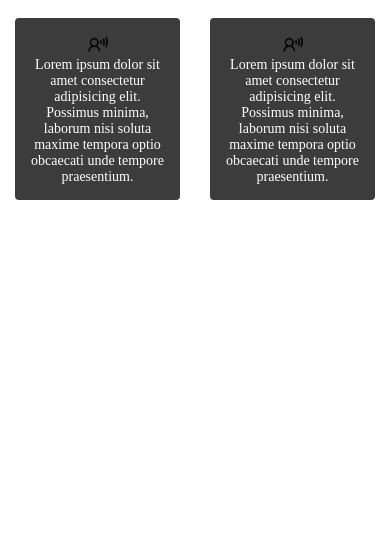
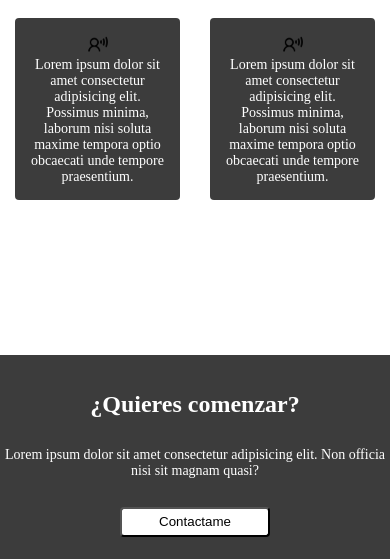
Before and after one commit to lautaroroldan/lautaroroldan545.github.io, a plain HTML site: page index.html in a window 390 px wide. Shown: the part 2129-2688 px from the top of the page. Drawn offline with Linux system fonts and the light colour scheme.

Commit message:
estilo-contacto
se estilizo el apartado de contacto para responsive

```diff
--- a/css/style.css
+++ b/css/style.css
@@ -16,13 +16,13 @@
 .gridContainer{
     display: grid;
     grid-template-columns: 100%;
-    grid-template-rows: 100px 100vh 700px 800px 200px 100px;
+    grid-template-rows: 100px 100vh 700px 800px 250px 100px;
     grid-template-areas:
     "header"
     "background"
     "section"
     "aside"
-    "contacto"
+    "contact"
     "footer";
 }
 
@@ -42,7 +42,7 @@ aside{
 }
 
 .contacto{
-    grid-area: contacto;
+    grid-area: contact;
 }
 
 footer{
@@ -164,8 +164,33 @@ section h2{
     font-size: 14px;
 }
 
+.contacto {
+    background-color: var(--prim-color);
+    margin-top: 40px;
+    color: white;
+    text-align: center;
+    display: flex;
+    flex-direction: column;
+    justify-content: space-evenly;
+}
 
 
+.contacto h2{
+    font-size: 24px;
+    margin-top: 8px;
+}
+
+.contacto p{
+    font-size: 14px;
+}
+
+.btn{
+    width: 150px;
+    height: 30px;
+    background-color: white;
+    border-radius: 4px;
+    color: black;
+}
 
 
 }
```
Also changed, not shown: index.html (+2 -3 lines).
